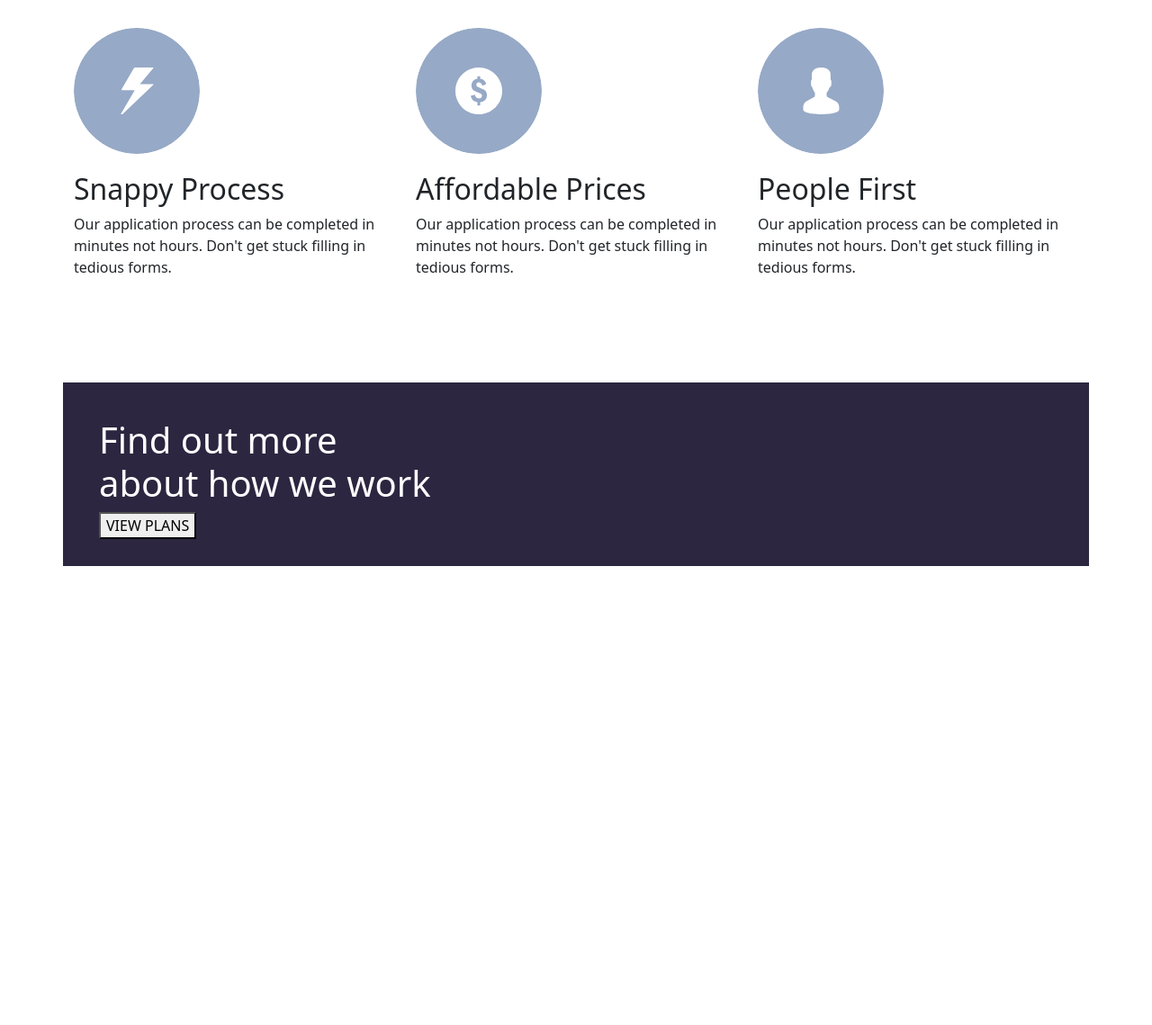
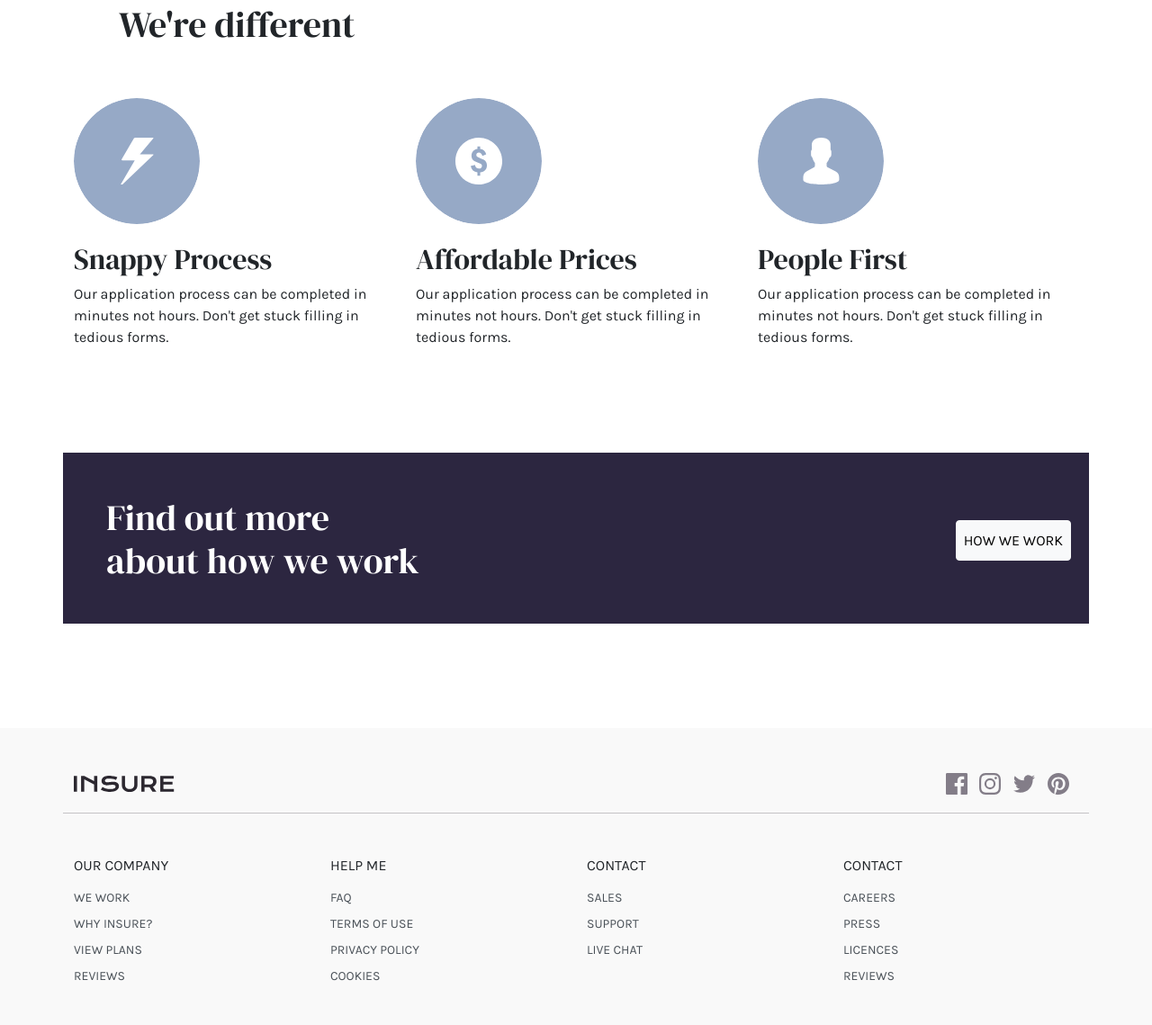
Before and after one commit to dilharaR/ulab-assignment-bootstrap-1, a plain HTML site: page index.html in a window 1280 px wide. Shown: the part 631-1770 px from the top of the page at 90% size. Before the commit the page ends 1260 px from the top, so only its background shows below. Drawn offline with nearby package versions, Linux system fonts and the light colour scheme.

Commit message:
add final design

```diff
--- a/css/custom.css
+++ b/css/custom.css
@@ -1,3 +1,23 @@
+
+/*@import url('https://fonts.googleapis.com/css2?family=DM+Serif+Display&display=swap');*/
+@import url('https://fonts.googleapis.com/css2?family=DM+Serif+Display&family=Karla&display=swap');
+
+body,
+html {
+  margin: 0px;
+  padding: 0px;
+  /*font-family: 'DM Serif Display', serif;*/
+  font-family: 'Karla', sans-serif;
+  font-size: 16px;
+  font-weight: 400;
+
+}
+
+h1, h2, h3, h4{
+    font-family: 'DM Serif Display', serif;
+    font-weight: 400;
+
+}
 .btn-outline-success {
     color: #000;
     border-color: #000000;
@@ -7,12 +27,19 @@
     background-color: #2c2640 ;
 }
 
-.text-right{
+.slide-content{
     color: #fff;
     text-align: left;
     padding: 50px 100px;
 }
+.slider-text{
 
+}
+
+.slider-btn{
+    background-color: #2c2640;
+    color: #fff;
+}
 text-para{
     text-align: left;
 }
@@ -28,19 +55,25 @@ btn2{
     padding-bottom: 10px;
 }
 
-.header-img{
+/*.header-img{
     width: 240px;
     height:350px;
     float: right;
 
 }
+*/
 
 .jumbotron {
     /*background-image: url(/img/Jumbotron.jpg);*/
     background-size: cover;
-    height: 350px;
+    height: 400px;
 }
 
+.header-img{
+    text-align: right;
+    margin: -155px 0 0 0;
+
+}
 .nav-right {
     float: right;
     margin-left: 710px;
@@ -80,3 +113,68 @@ purple-a{
 .push-content-left{
     margin-left: auto;
 }
+
+/* overwrite bootstrap css*/
+.nav-pills .nav-link.active, .nav-pills .show > .nav-link{
+    background-color: #2c2640;
+}
+
+.nav{
+    margin: 10px 0 10px 0;
+}
+
+.nav-link {
+    color: #6c757d;
+}
+
+.nav-link.hover{
+    color: #2c2640;
+}
+
+.temp-footer{
+    color: #727272;
+    background-color: #f9f9f9;
+    margin-top: 100px;
+    padding-top: 3rem!important;
+}
+.button2-align{
+    margin: 35px 20px 0px 10px;
+    height: 45px;
+}
+.footer-section2{
+    border-top: 5px solid #c5c3c6;
+    border-width: 1px;
+    margin: 20px 0px 20px 0px;
+    padding-top: 3rem!important;
+
+}
+
+.social-links{
+    text-align: right;
+}
+
+.icn-space{
+    padding-right: 10px;
+}
+h5{
+    margin-top: 0;
+    margin-bottom: 1rem;
+    font-weight: 500;
+    line-height: 1.2;
+    font-size: 1rem;
+    color: #212529;
+}
+.footer-menu{
+    padding-left: 0;
+    list-style: none;
+}
+
+.footer-menu a{
+    color: #495057;
+    text-decoration: none;
+}
+
+.sp-menu{
+    padding-bottom: .5rem!important;
+    font-size: 14px;
+}
--- a/index.html
+++ b/index.html
@@ -8,42 +8,40 @@
     <title>Bootstrap template - 1</title>
     <link rel="stylesheet" href="css/bootstrap.css">
     <link rel="stylesheet" href="css/custom.css">
+    <script src='https://kit.fontawesome.com/a076d05399.js' crossorigin='anonymous'></script>
 </head>
 
 <body>
     <div class="container">
-      <!---  <img src="images/logo.svg>">  --->
-        <nav class="navbar navbar-expand-lg navbar-light bg-light navbar-right">
-            <div class="container-fluid">
-
-                <div class="collapse navbar-collapse" id="navbarSupportedContent">
-                    <ul class="navbar-nav me-auto mb-2 mb-lg-0 navbar-right">
+       <div> <img src="images/logo.svg"> </div>
+       <div>
+      <ul class="nav nav-pills d-flex justify-content-end">
         <li class="nav-item">
-                            <a class="nav-link active" aria-current="page" href="#">How we work</a>
+          <a class="nav-link" href="#">HOW WE WORK</a>
         </li>
         <li class="nav-item">
-                            <a class="nav-link" href="#">Blog</a>
+          <a class="nav-link" href="#">BLOG</a>
         </li>
         <li class="nav-item">
-                            <a class="nav-link" href="#">Account</a>
+          <a class="nav-link" href="#">ACCOUNT</a>
         </li>
-
+        <li class="nav-item">
+          <a class="nav-link active" href="#" tabindex="-1" aria-disabled="true">VIEW PLANS</a>
+        </li>
       </ul>
-
-                    <button class="btn btn-outline-success" type="submit">VIEW PLANS</button>
        </div>
-
-            </div>
-        </nav>
     </div>
 
 
     <div class="jumbotron" style="margin-bottom:0">
-        <div class=" text-right">
+        <div class="slide-content">
+            <div class="slider-text">
                 <h1>Humanuzing your Insurance</h1>
                 <p>Lorem ipsum dolor sit amet, consectetur adipiscing elit, </p>
                 <br>
-        <button class="btn2 btn-outline-success" type="submit">VIEW PLANS</button>
+                <button type="button" class="btn btn-light">VIEW PLANS</button>
+            </div>
+            <div class="header-img"><img src="images/image-intro-mobile.jpg"></div>
         </div>
     </div>
 
@@ -83,26 +81,89 @@
         </div><!-- /.row -->
 
         <!-- start row purple area-->
-        <div class="purple-a">
+
         <div class="row c-space">
-            <div class="col-md-12  purple-area purple-area-text">
-                <h1>Find out more<br>about how we work</h1>
+            <div class="col-md-12  purple-area purple-area-text d-flex bd-highlight mb-3">
+                <h1 class="me-auto p-2 bd-highlight">Find out more<br>about how we work</h1>
 
-                <button class="btn2 btn-outline-success push-content-left" type="submit">VIEW PLANS</button>
+                <button type="button" class="btn btn-light p-2 bd-highlight button2-align">HOW WE WORK</button>
 
 
             </div>
         </div>
-    </div>
+
         <!-- end row purple area-->
     </div>
 
 
     </div>
+    <footer class="temp-footer">
+        <div class="container">
+            <div class="row">
+            <div class="col-md-6">
+        <div><img src="images/logo.svg"></div>
+        </div>
+        <div class="col-md-6">
+        <div class="social-links">
+            <a href="#"><img src="images/icon-facebook.svg" alt="facebook" class="icn-space"></a>
+            <a href="#"><img src="images/icon-instagram.svg" alt="facebook" class="icn-space"></a>
+            <a href="#"><img src="images/icon-twitter.svg" alt="facebook" class="icn-space"></a>
+            <a href="#"><img src="images/icon-pinterest.svg" alt="facebook" class="icn-space"></a>
+        </div>
+        </div>
+
+        <div class="footer-section2">
+            <div class="row">
+            <div class="col-md-3">
+                <h5>OUR COMPANY</h5>
+                <ul class="footer-menu">
+                    <li class="sp-menu"><a href="#">WE WORK</a></li>
+                    <li class="sp-menu"><a href="#">WHY INSURE?</a></li>
+                    <li class="sp-menu"><a href="#">VIEW PLANS</a></li>
+                    <li class="sp-menu"><a href="#">REVIEWS</a></li>
+                </ul>
+
+            </div>
+            <div class="col-md-3">
+
+                <h5>HELP ME</h5>
+                <ul class="footer-menu">
+                    <li class="sp-menu"><a href="#">FAQ</a></li>
+                    <li class="sp-menu"><a href="#">TERMS OF USE</a></li>
+                    <li class="sp-menu"><a href="#">PRIVACY POLICY</a></li>
+                    <li class="sp-menu"><a href="#">COOKIES</a></li>
+                </ul>
+
+            </div>
+            <div class="col-md-3">
+                <h5>CONTACT</h5>
+                <ul class="footer-menu">
+                    <li class="sp-menu"><a href="#">SALES</a></li>
+                    <li class="sp-menu"><a href="#">SUPPORT</a></li>
+                    <li class="sp-menu"><a href="#">LIVE CHAT</a></li>
+                </ul>
+
+            </div>
+            <div class="col-md-3">
+
+                <h5>CONTACT</h5>
+                <ul class="footer-menu">
+                    <li class="sp-menu"><a href="#">CAREERS</a></li>
+                    <li class="sp-menu"><a href="#">PRESS</a></li>
+                    <li class="sp-menu"><a href="#">LICENCES</a></li>
+                    <li class="sp-menu"><a href="#">REVIEWS</a></li>
+                </ul>
+            </div>
+        </div>
+        </div>
+    </div>
+    </div>
+    </footer>
 
 
     <script src="js/bootstrap.js"></script>
     <script src="https://ajax.googleapis.com/ajax/libs/jquery/3.5.1/jquery.min.js"></script>
+
 </body>
 
 </html>
```
Lines whose indentation alone changed are shown as unchanged.
